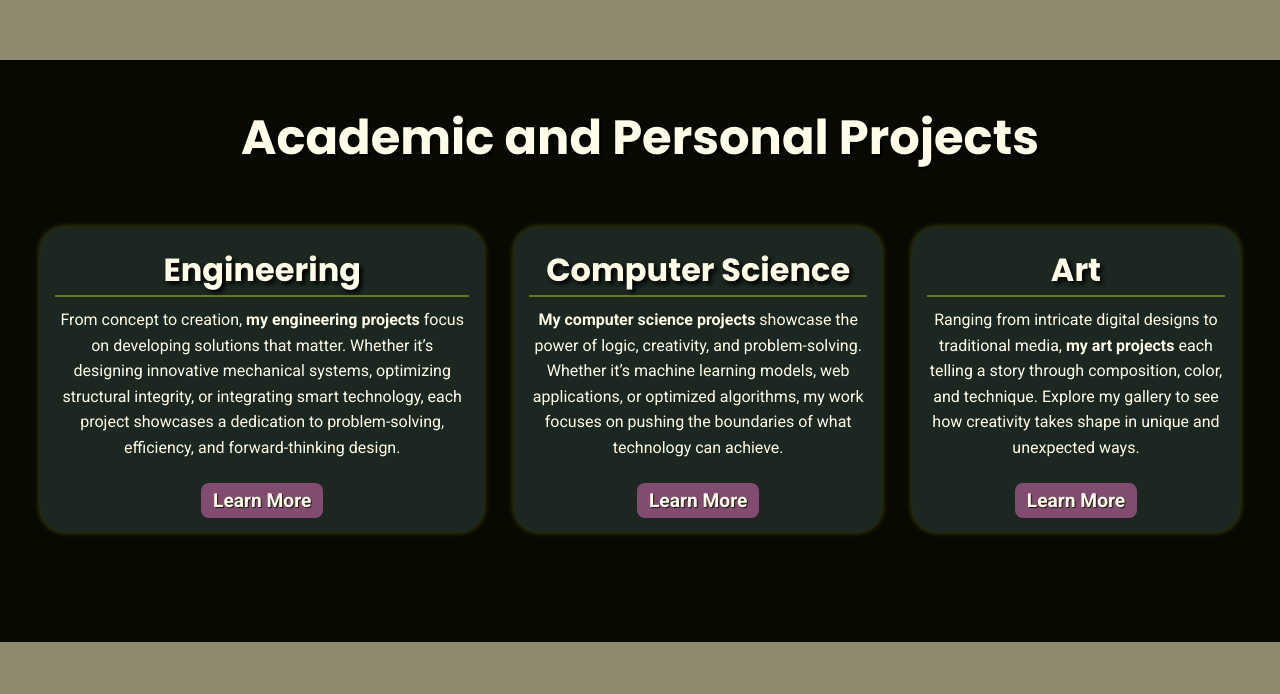
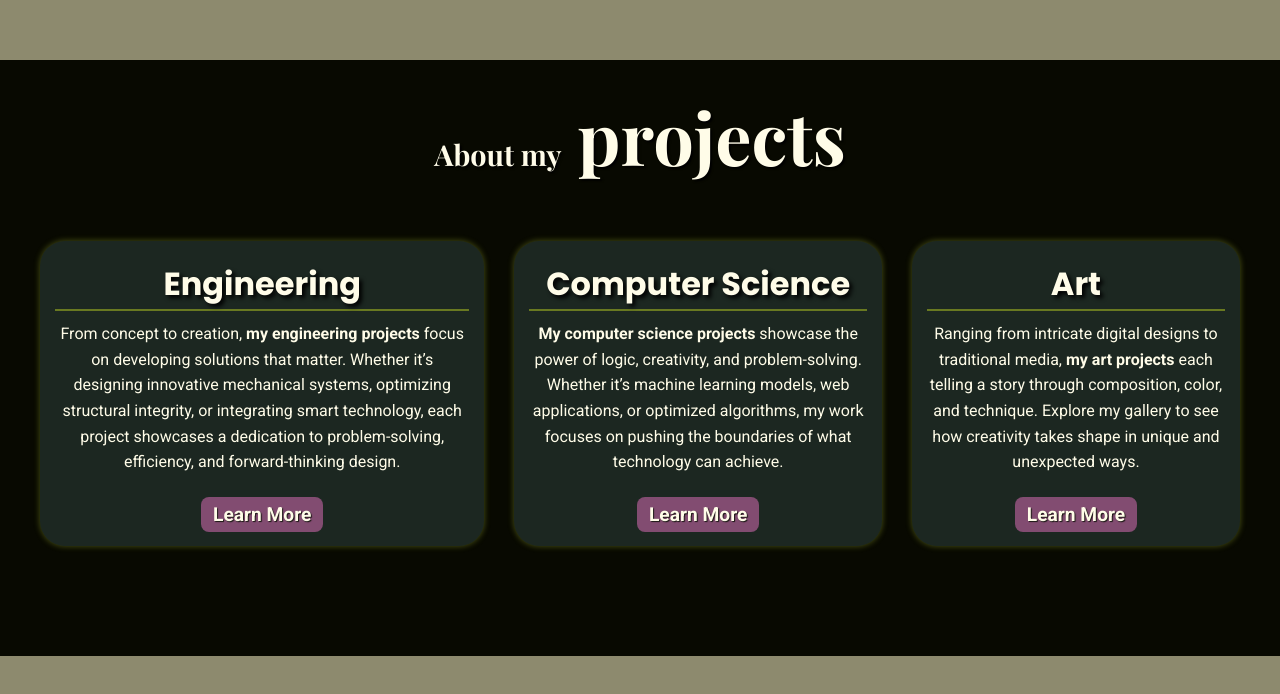
Before and after one commit to elliewilliams407/Danielle-Williams-Portfolio, a plain HTML site: page index.html in a window 1280 px wide. Shown: the part 4029-4723 px from the top of the page. Drawn offline with nearby package versions, Linux system fonts and the light colour scheme; a web font is replaced by a local one.

Commit message:
updated header

```diff
--- a/index.html
+++ b/index.html
@@ -252,7 +252,7 @@ document.addEventListener('DOMContentLoaded', function () {
 
 
         <section id="projects">
-            <h2>Academic and Personal Projects</h2>
+            <h2 class="me-title"><span class="me-title-small">About my</span> <span class="me-title-big">projects</span></h2>
             <div class="projects-container">
                 <div class="project-card">
                     <h3>Engineering</h3>
```
